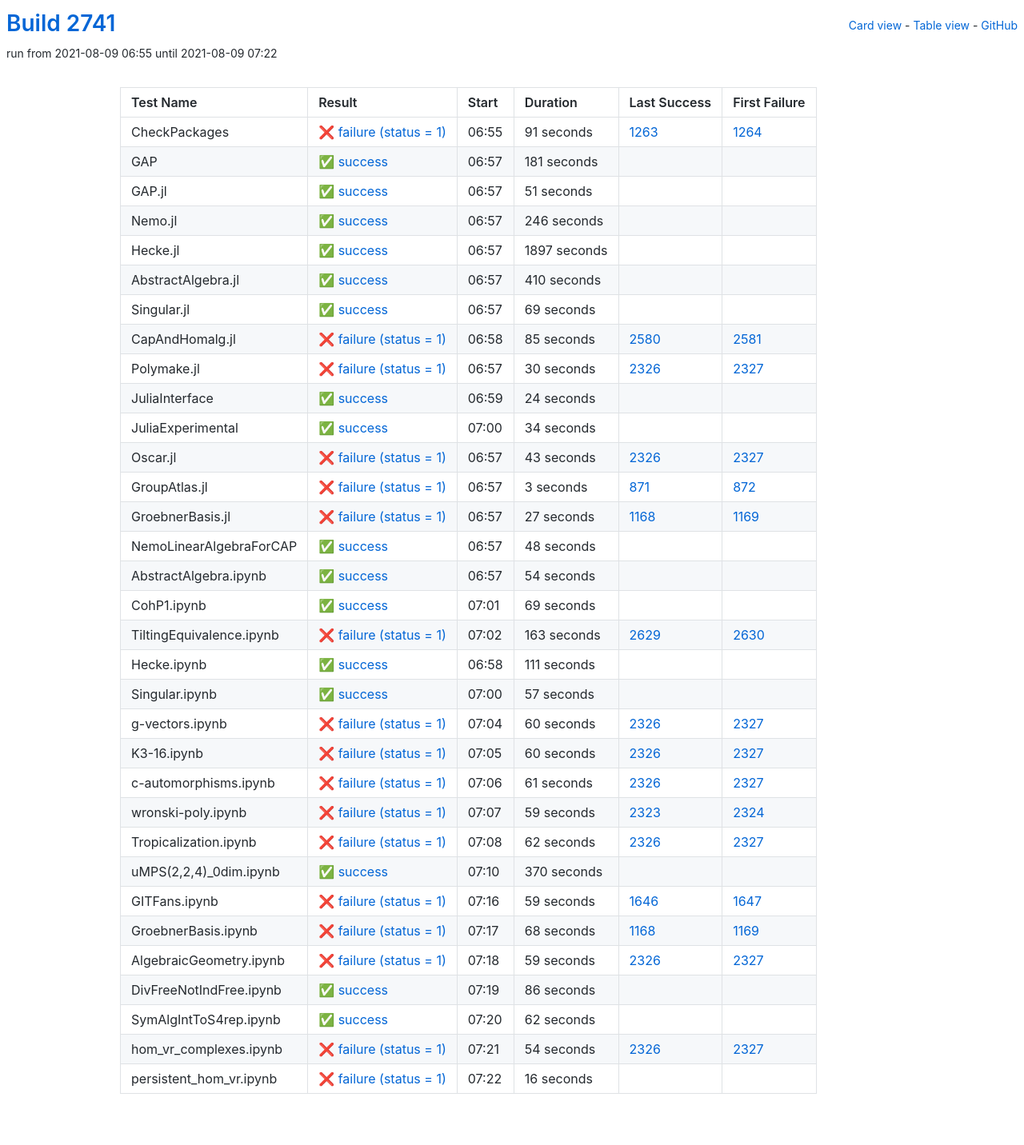
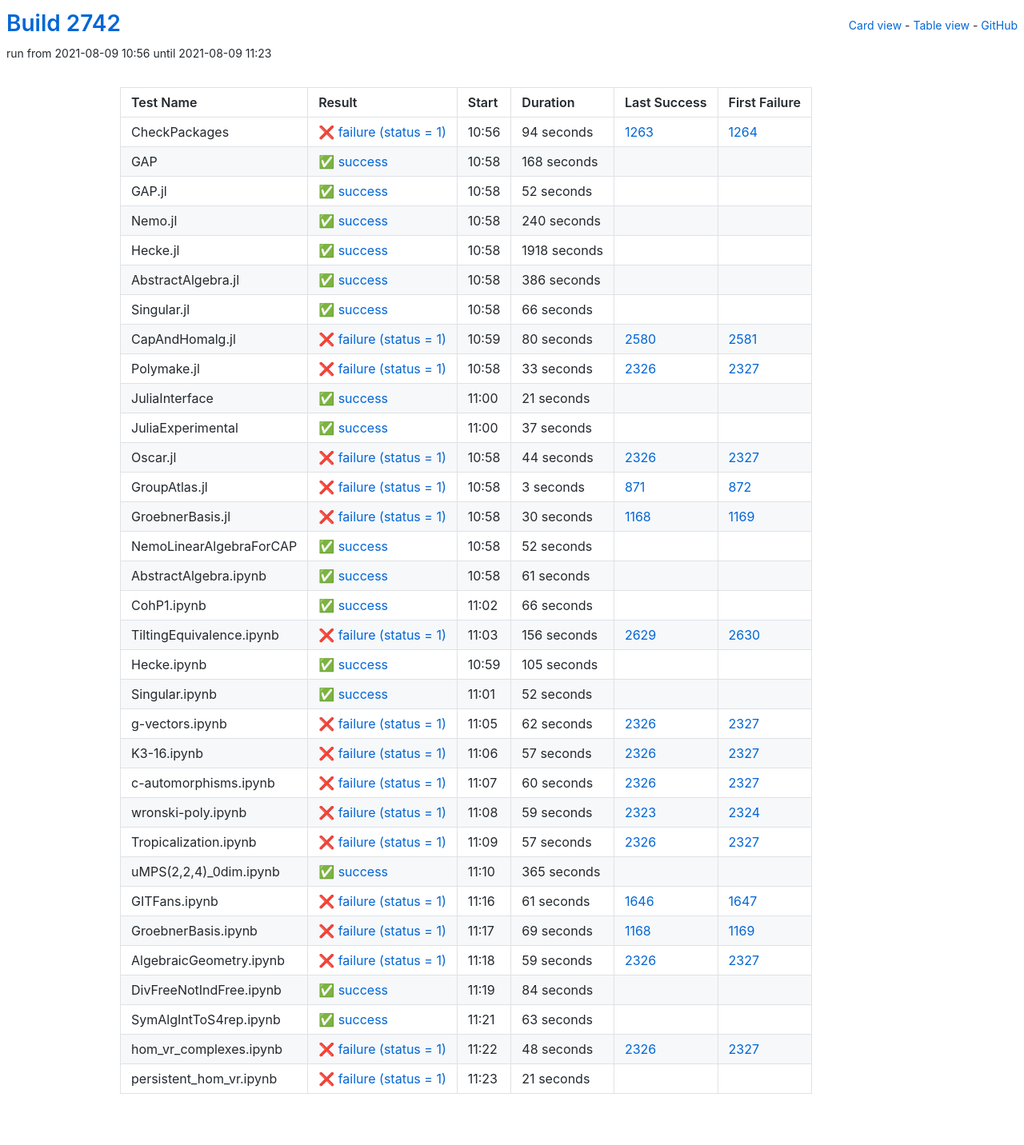
Before and after one commit to oscar-system/oscar-ci-status-stable, a Jekyll site: the page built from table.html, in a window 1280 px wide. Shown: the whole page at 80% size. Built offline with Jekyll 4.4.1, drawn with Linux system fonts in a browser that asks for light colours.

Commit message:
Build #2742

```diff
--- a/_data/ci.yml
+++ b/_data/ci.yml
@@ -1,6 +1,6 @@
 ---
-build: 2741
-build_url: https://oscarci.mathematik.uni-kl.de/job/oscar-stable/2741/
+build: 2742
+build_url: https://oscarci.mathematik.uni-kl.de/job/oscar-stable/2742/
 job: oscar-stable
 organization: oscar-system
 repo: oscar-ci-status-stable
@@ -8,152 +8,152 @@ repourl: https://github.com/oscar-system/oscar-ci-status-stable
 tests:
 - name: CheckPackages
   id: checkpackages
-  log: https://oscarci.mathematik.uni-kl.de/job/oscar-stable/2741/artifact/logs/build-2741/CheckPackages.log
-  start: 2021-08-09 06:55
+  log: https://oscarci.mathematik.uni-kl.de/job/oscar-stable/2742/artifact/logs/build-2742/CheckPackages.log
+  start: 2021-08-09 10:56
   success: false
   exitcode: 1
   status: failure
-  duration: 91
+  duration: 94
   last_success: 1263
   last_success_url: https://oscarci.mathematik.uni-kl.de/job/oscar-stable/1263/
   first_failure: 1264
   first_failure_url: https://oscarci.mathematik.uni-kl.de/job/oscar-stable/1264/
 - name: GAP
   id: gap
-  log: https://oscarci.mathematik.uni-kl.de/job/oscar-stable/2741/artifact/logs/build-2741/GAP.log
-  start: 2021-08-09 06:57
+  log: https://oscarci.mathematik.uni-kl.de/job/oscar-stable/2742/artifact/logs/build-2742/GAP.log
+  start: 2021-08-09 10:58
   success: true
   exitcode: 0
   status: success
-  duration: 181
+  duration: 168
   last_success: false
   last_success_url:
   first_failure: false
   first_failure_url:
 - name: GAP.jl
   id: gap-jl
-  log: https://oscarci.mathematik.uni-kl.de/job/oscar-stable/2741/artifact/logs/build-2741/GAP.jl.log
-  start: 2021-08-09 06:57
+  log: https://oscarci.mathematik.uni-kl.de/job/oscar-stable/2742/artifact/logs/build-2742/GAP.jl.log
+  start: 2021-08-09 10:58
   success: true
   exitcode: 0
   status: success
-  duration: 51
+  duration: 52
   last_success: false
   last_success_url:
   first_failure: false
   first_failure_url:
 - name: Nemo.jl
   id: nemo-jl
-  log: https://oscarci.mathematik.uni-kl.de/job/oscar-stable/2741/artifact/logs/build-2741/Nemo.jl.log
-  start: 2021-08-09 06:57
+  log: https://oscarci.mathematik.uni-kl.de/job/oscar-stable/2742/artifact/logs/build-2742/Nemo.jl.log
+  start: 2021-08-09 10:58
   success: true
   exitcode: 0
   status: success
-  duration: 246
+  duration: 240
   last_success: false
   last_success_url:
   first_failure: false
   first_failure_url:
 - name: Hecke.jl
   id: hecke-jl
-  log: https://oscarci.mathematik.uni-kl.de/job/oscar-stable/2741/artifact/logs/build-2741/Hecke.jl.log
-  start: 2021-08-09 06:57
+  log: https://oscarci.mathematik.uni-kl.de/job/oscar-stable/2742/artifact/logs/build-2742/Hecke.jl.log
+  start: 2021-08-09 10:58
   success: true
   exitcode: 0
   status: success
-  duration: 1897
+  duration: 1918
   last_success: false
   last_success_url:
   first_failure: false
   first_failure_url:
 - name: AbstractAlgebra.jl
   id: abstractalgebra-jl
-  log: https://oscarci.mathematik.uni-kl.de/job/oscar-stable/2741/artifact/logs/build-2741/AbstractAlgebra.jl.log
-  start: 2021-08-09 06:57
+  log: https://oscarci.mathematik.uni-kl.de/job/oscar-stable/2742/artifact/logs/build-2742/AbstractAlgebra.jl.log
+  start: 2021-08-09 10:58
   success: true
   exitcode: 0
   status: success
-  duration: 410
+  duration: 386
   last_success: false
   last_success_url:
   first_failure: false
   first_failure_url:
 - name: Singular.jl
   id: singular-jl
-  log: https://oscarci.mathematik.uni-kl.de/job/oscar-stable/2741/artifact/logs/build-2741/Singular.jl.log
-  start: 2021-08-09 06:57
+  log: https://oscarci.mathematik.uni-kl.de/job/oscar-stable/2742/artifact/logs/build-2742/Singular.jl.log
+  start: 2021-08-09 10:58
   success: true
   exitcode: 0
   status: success
-  duration: 69
+  duration: 66
   last_success: false
   last_success_url:
   first_failure: false
   first_failure_url:
 - name: CapAndHomalg.jl
   id: capandhomalg-jl
-  log: https://oscarci.mathematik.uni-kl.de/job/oscar-stable/2741/artifact/logs/build-2741/CapAndHomalg.jl.log
-  start: 2021-08-09 06:58
+  log: https://oscarci.mathematik.uni-kl.de/job/oscar-stable/2742/artifact/logs/build-2742/CapAndHomalg.jl.log
+  start: 2021-08-09 10:59
   success: false
   exitcode: 1
   status: failure
-  duration: 85
+  duration: 80
   last_success: 2580
   last_success_url: https://oscarci.mathematik.uni-kl.de/job/oscar-stable/2580/
   first_failure: 2581
   first_failure_url: https://oscarci.mathematik.uni-kl.de/job/oscar-stable/2581/
 - name: Polymake.jl
   id: polymake-jl
-  log: https://oscarci.mathematik.uni-kl.de/job/oscar-stable/2741/artifact/logs/build-2741/Polymake.jl.log
-  start: 2021-08-09 06:57
+  log: https://oscarci.mathematik.uni-kl.de/job/oscar-stable/2742/artifact/logs/build-2742/Polymake.jl.log
+  start: 2021-08-09 10:58
   success: false
   exitcode: 1
   status: failure
-  duration: 30
+  duration: 33
   last_success: 2326
   last_success_url: https://oscarci.mathematik.uni-kl.de/job/oscar-stable/2326/
   first_failure: 2327
   first_failure_url: https://oscarci.mathematik.uni-kl.de/job/oscar-stable/2327/
 - name: JuliaInterface
   id: juliainterface
-  log: https://oscarci.mathematik.uni-kl.de/job/oscar-stable/2741/artifact/logs/build-2741/JuliaInterface.log
-  start: 2021-08-09 06:59
+  log: https://oscarci.mathematik.uni-kl.de/job/oscar-stable/2742/artifact/logs/build-2742/JuliaInterface.log
+  start: 2021-08-09 11:00
   success: true
   exitcode: 0
   status: success
-  duration: 24
+  duration: 21
   last_success: false
   last_success_url:
   first_failure: false
   first_failure_url:
 - name: JuliaExperimental
   id: juliaexperimental
-  log: https://oscarci.mathematik.uni-kl.de/job/oscar-stable/2741/artifact/logs/build-2741/JuliaExperimental.log
-  start: 2021-08-09 07:00
+  log: https://oscarci.mathematik.uni-kl.de/job/oscar-stable/2742/artifact/logs/build-2742/JuliaExperimental.log
+  start: 2021-08-09 11:00
   success: true
   exitcode: 0
   status: success
-  duration: 34
+  duration: 37
   last_success: false
   last_success_url:
   first_failure: false
   first_failure_url:
 - name: Oscar.jl
   id: oscar-jl
-  log: https://oscarci.mathematik.uni-kl.de/job/oscar-stable/2741/artifact/logs/build-2741/Oscar.jl.log
-  start: 2021-08-09 06:57
+  log: https://oscarci.mathematik.uni-kl.de/job/oscar-stable/2742/artifact/logs/build-2742/Oscar.jl.log
+  start: 2021-08-09 10:58
   success: false
   exitcode: 1
   status: failure
-  duration: 43
+  duration: 44
   last_success: 2326
   last_success_url: https://oscarci.mathematik.uni-kl.de/job/oscar-stable/2326/
   first_failure: 2327
   first_failure_url: https://oscarci.mathematik.uni-kl.de/job/oscar-stable/2327/
 - name: GroupAtlas.jl
   id: groupatlas-jl
-  log: https://oscarci.mathematik.uni-kl.de/job/oscar-stable/2741/artifact/logs/build-2741/GroupAtlas.jl.log
-  start: 2021-08-09 06:57
+  log: https://oscarci.mathematik.uni-kl.de/job/oscar-stable/2742/artifact/logs/build-2742/GroupAtlas.jl.log
+  start: 2021-08-09 10:58
   success: false
   exitcode: 1
   status: failure
@@ -164,92 +164,116 @@ tests:
   first_failure_url: https://oscarci.mathematik.uni-kl.de/job/oscar-stable/872/
 - name: GroebnerBasis.jl
   id: groebnerbasis-jl
-  log: https://oscarci.mathematik.uni-kl.de/job/oscar-stable/2741/artifact/logs/build-2741/GroebnerBasis.jl.log
-  start: 2021-08-09 06:57
+  log: https://oscarci.mathematik.uni-kl.de/job/oscar-stable/2742/artifact/logs/build-2742/GroebnerBasis.jl.log
+  start: 2021-08-09 10:58
   success: false
   exitcode: 1
   status: failure
-  duration: 27
+  duration: 30
   last_success: 1168
   last_success_url: https://oscarci.mathematik.uni-kl.de/job/oscar-stable/1168/
   first_failure: 1169
   first_failure_url: https://oscarci.mathematik.uni-kl.de/job/oscar-stable/1169/
 - name: NemoLinearAlgebraForCAP
   id: nemolinearalgebraforcap
-  log: https://oscarci.mathematik.uni-kl.de/job/oscar-stable/2741/artifact/logs/build-2741/NemoLinearAlgebraForCAP.log
-  start: 2021-08-09 06:57
+  log: https://oscarci.mathematik.uni-kl.de/job/oscar-stable/2742/artifact/logs/build-2742/NemoLinearAlgebraForCAP.log
+  start: 2021-08-09 10:58
   success: true
   exitcode: 0
   status: success
-  duration: 48
+  duration: 52
   last_success: false
   last_success_url:
   first_failure: false
   first_failure_url:
 - name: AbstractAlgebra.ipynb
   id: abstractalgebra-ipynb
-  log: https://oscarci.mathematik.uni-kl.de/job/oscar-stable/2741/artifact/logs/build-2741/AbstractAlgebra.ipynb.log
-  start: 2021-08-09 06:57
+  log: https://oscarci.mathematik.uni-kl.de/job/oscar-stable/2742/artifact/logs/build-2742/AbstractAlgebra.ipynb.log
+  start: 2021-08-09 10:58
   success: true
   exitcode: 0
   status: success
-  duration: 54
+  duration: 61
   last_success: false
   last_success_url:
   first_failure: false
   first_failure_url:
 - name: CohP1.ipynb
   id: cohp1-ipynb
-  log: https://oscarci.mathematik.uni-kl.de/job/oscar-stable/2741/artifact/logs/build-2741/CohP1.ipynb.log
-  start: 2021-08-09 07:01
+  log: https://oscarci.mathematik.uni-kl.de/job/oscar-stable/2742/artifact/logs/build-2742/CohP1.ipynb.log
+  start: 2021-08-09 11:02
   success: true
   exitcode: 0
   status: success
-  duration: 69
+  duration: 66
   last_success: false
   last_success_url:
   first_failure: false
   first_failure_url:
 - name: TiltingEquivalence.ipynb
   id: tiltingequivalence-ipynb
-  log: https://oscarci.mathematik.uni-kl.de/job/oscar-stable/2741/artifact/logs/build-2741/TiltingEquivalence.ipynb.log
-  start: 2021-08-09 07:02
+  log: https://oscarci.mathematik.uni-kl.de/job/oscar-stable/2742/artifact/logs/build-2742/TiltingEquivalence.ipynb.log
+  start: 2021-08-09 11:03
   success: false
   exitcode: 1
   status: failure
-  duration: 163
+  duration: 156
   last_success: 2629
   last_success_url: https://oscarci.mathematik.uni-kl.de/job/oscar-stable/2629/
   first_failure: 2630
   first_failure_url: https://oscarci.mathematik.uni-kl.de/job/oscar-stable/2630/
 - name: Hecke.ipynb
   id: hecke-ipynb
-  log: https://oscarci.mathematik.uni-kl.de/job/oscar-stable/2741/artifact/logs/build-2741/Hecke.ipynb.log
-  start: 2021-08-09 06:58
+  log: https://oscarci.mathematik.uni-kl.de/job/oscar-stable/2742/artifact/logs/build-2742/Hecke.ipynb.log
+  start: 2021-08-09 10:59
   success: true
   exitcode: 0
   status: success
-  duration: 111
+  duration: 105
   last_success: false
   last_success_url:
   first_failure: false
   first_failure_url:
 - name: Singular.ipynb
   id: singular-ipynb
-  log: https://oscarci.mathematik.uni-kl.de/job/oscar-stable/2741/artifact/logs/build-2741/Singular.ipynb.log
-  start: 2021-08-09 07:00
+  log: https://oscarci.mathematik.uni-kl.de/job/oscar-stable/2742/artifact/logs/build-2742/Singular.ipynb.log
+  start: 2021-08-09 11:01
   success: true
   exitcode: 0
   status: success
-  duration: 57
+  duration: 52
   last_success: false
   last_success_url:
   first_failure: false
   first_failure_url:
 - name: g-vectors.ipynb
   id: g-vectors-ipynb
-  log: https://oscarci.mathematik.uni-kl.de/job/oscar-stable/2741/artifact/logs/build-2741/g-vectors.ipynb.log
-  start: 2021-08-09 07:04
+  log: https://oscarci.mathematik.uni-kl.de/job/oscar-stable/2742/artifact/logs/build-2742/g-vectors.ipynb.log
+  start: 2021-08-09 11:05
+  success: false
+  exitcode: 1
+  status: failure
+  duration: 62
+  last_success: 2326
+  last_success_url: https://oscarci.mathematik.uni-kl.de/job/oscar-stable/2326/
+  first_failure: 2327
+  first_failure_url: https://oscarci.mathematik.uni-kl.de/job/oscar-stable/2327/
+- name: K3-16.ipynb
+  id: k3-16-ipynb
+  log: https://oscarci.mathematik.uni-kl.de/job/oscar-stable/2742/artifact/logs/build-2742/K3-16.ipynb.log
+  start: 2021-08-09 11:06
+  success: false
+  exitcode: 1
+  status: failure
+  duration: 57
+  last_success: 2326
+  last_success_url: https://oscarci.mathematik.uni-kl.de/job/oscar-stable/2326/
+  first_failure: 2327
+  first_failure_url: https://oscarci.mathematik.uni-kl.de/job/oscar-stable/2327/
+- name: c-automorphisms.ipynb
+  id: c-automorphisms-ipynb
+  log: https://oscarci.mathematik.uni-kl.de/job/oscar-stable/2742/artifact/logs/build-2742/c-automorphisms.ipynb.log
+  start: 2021-08-09 11:07
   success: false
   exitcode: 1
   status: failure
@@ -258,34 +282,10 @@ tests:
   last_success_url: https://oscarci.mathematik.uni-kl.de/job/oscar-stable/2326/
   first_failure: 2327
   first_failure_url: https://oscarci.mathematik.uni-kl.de/job/oscar-stable/2327/
-- name: K3-16.ipynb
-  id: k3-16-ipynb
-  log: https://oscarci.mathematik.uni-kl.de/job/oscar-stable/2741/artifact/logs/build-2741/K3-16.ipynb.log
-  start: 2021-08-09 07:05
-  success: false
-  exitcode: 1
-  status: failure
-  duration: 60
-  last_success: 2326
-  last_success_url: https://oscarci.mathematik.uni-kl.de/job/oscar-stable/2326/
-  first_failure: 2327
-  first_failure_url: https://oscarci.mathematik.uni-kl.de/job/oscar-stable/2327/
-- name: c-automorphisms.ipynb
-  id: c-automorphisms-ipynb
-  log: https://oscarci.mathematik.uni-kl.de/job/oscar-stable/2741/artifact/logs/build-2741/c-automorphisms.ipynb.log
-  start: 2021-08-09 07:06
-  success: false
-  exitcode: 1
-  status: failure
-  duration: 61
-  last_success: 2326
-  last_success_url: https://oscarci.mathematik.uni-kl.de/job/oscar-stable/2326/
-  first_failure: 2327
-  first_failure_url: https://oscarci.mathematik.uni-kl.de/job/oscar-stable/2327/
 - name: wronski-poly.ipynb
   id: wronski-poly-ipynb
-  log: https://oscarci.mathematik.uni-kl.de/job/oscar-stable/2741/artifact/logs/build-2741/wronski-poly.ipynb.log
-  start: 2021-08-09 07:07
+  log: https://oscarci.mathematik.uni-kl.de/job/oscar-stable/2742/artifact/logs/build-2742/wronski-poly.ipynb.log
+  start: 2021-08-09 11:08
   success: false
   exitcode: 1
   status: failure
@@ -296,56 +296,56 @@ tests:
   first_failure_url: https://oscarci.mathematik.uni-kl.de/job/oscar-stable/2324/
 - name: Tropicalization.ipynb
   id: tropicalization-ipynb
-  log: https://oscarci.mathematik.uni-kl.de/job/oscar-stable/2741/artifact/logs/build-2741/Tropicalization.ipynb.log
-  start: 2021-08-09 07:08
+  log: https://oscarci.mathematik.uni-kl.de/job/oscar-stable/2742/artifact/logs/build-2742/Tropicalization.ipynb.log
+  start: 2021-08-09 11:09
   success: false
   exitcode: 1
   status: failure
-  duration: 62
+  duration: 57
   last_success: 2326
   last_success_url: https://oscarci.mathematik.uni-kl.de/job/oscar-stable/2326/
   first_failure: 2327
   first_failure_url: https://oscarci.mathematik.uni-kl.de/job/oscar-stable/2327/
 - name: uMPS(2,2,4)_0dim.ipynb
   id: umps-2-2-4-0dim-ipynb
-  log: https://oscarci.mathematik.uni-kl.de/job/oscar-stable/2741/artifact/logs/build-2741/uMPS-2-2-4-_0dim.ipynb.log
-  start: 2021-08-09 07:10
+  log: https://oscarci.mathematik.uni-kl.de/job/oscar-stable/2742/artifact/logs/build-2742/uMPS-2-2-4-_0dim.ipynb.log
+  start: 2021-08-09 11:10
   success: true
   exitcode: 0
   status: success
-  duration: 370
+  duration: 365
   last_success: false
   last_success_url:
   first_failure: false
   first_failure_url:
 - name: GITFans.ipynb
   id: gitfans-ipynb
-  log: https://oscarci.mathematik.uni-kl.de/job/oscar-stable/2741/artifact/logs/build-2741/GITFans.ipynb.log
-  start: 2021-08-09 07:16
+  log: https://oscarci.mathematik.uni-kl.de/job/oscar-stable/2742/artifact/logs/build-2742/GITFans.ipynb.log
+  start: 2021-08-09 11:16
   success: false
   exitcode: 1
   status: failure
-  duration: 59
+  duration: 61
   last_success: 1646
   last_success_url: https://oscarci.mathematik.uni-kl.de/job/oscar-stable/1646/
   first_failure: 1647
   first_failure_url: https://oscarci.mathematik.uni-kl.de/job/oscar-stable/1647/
 - name: GroebnerBasis.ipynb
   id: groebnerbasis-ipynb
-  log: https://oscarci.mathematik.uni-kl.de/job/oscar-stable/2741/artifact/logs/build-2741/GroebnerBasis.ipynb.log
-  start: 2021-08-09 07:17
+  log: https://oscarci.mathematik.uni-kl.de/job/oscar-stable/2742/artifact/logs/build-2742/GroebnerBasis.ipynb.log
+  start: 2021-08-09 11:17
   success: false
   exitcode: 1
   status: failure
-  duration: 68
+  duration: 69
   last_success: 1168
   last_success_url: https://oscarci.mathematik.uni-kl.de/job/oscar-stable/1168/
   first_failure: 1169
   first_failure_url: https://oscarci.mathematik.uni-kl.de/job/oscar-stable/1169/
 - name: AlgebraicGeometry.ipynb
   id: algebraicgeometry-ipynb
-  log: https://oscarci.mathematik.uni-kl.de/job/oscar-stable/2741/artifact/logs/build-2741/AlgebraicGeometry.ipynb.log
-  start: 2021-08-09 07:18
+  log: https://oscarci.mathematik.uni-kl.de/job/oscar-stable/2742/artifact/logs/build-2742/AlgebraicGeometry.ipynb.log
+  start: 2021-08-09 11:18
   success: false
   exitcode: 1
   status: failure
@@ -356,48 +356,48 @@ tests:
   first_failure_url: https://oscarci.mathematik.uni-kl.de/job/oscar-stable/2327/
 - name: DivFreeNotIndFree.ipynb
   id: divfreenotindfree-ipynb
-  log: https://oscarci.mathematik.uni-kl.de/job/oscar-stable/2741/artifact/logs/build-2741/DivFreeNotIndFree.ipynb.log
-  start: 2021-08-09 07:19
+  log: https://oscarci.mathematik.uni-kl.de/job/oscar-stable/2742/artifact/logs/build-2742/DivFreeNotIndFree.ipynb.log
+  start: 2021-08-09 11:19
   success: true
   exitcode: 0
   status: success
-  duration: 86
+  duration: 84
   last_success: false
   last_success_url:
   first_failure: false
   first_failure_url:
 - name: SymAlgIntToS4rep.ipynb
   id: symalginttos4rep-ipynb
-  log: https://oscarci.mathematik.uni-kl.de/job/oscar-stable/2741/artifact/logs/build-2741/SymAlgIntToS4rep.ipynb.log
-  start: 2021-08-09 07:20
+  log: https://oscarci.mathematik.uni-kl.de/job/oscar-stable/2742/artifact/logs/build-2742/SymAlgIntToS4rep.ipynb.log
+  start: 2021-08-09 11:21
   success: true
   exitcode: 0
   status: success
-  duration: 62
+  duration: 63
   last_success: false
   last_success_url:
   first_failure: false
   first_failure_url:
 - name: hom_vr_complexes.ipynb
   id: hom-vr-complexes-ipynb
-  log: https://oscarci.mathematik.uni-kl.de/job/oscar-stable/2741/artifact/logs/build-2741/hom_vr_complexes.ipynb.log
-  start: 2021-08-09 07:21
+  log: https://oscarci.mathematik.uni-kl.de/job/oscar-stable/2742/artifact/logs/build-2742/hom_vr_complexes.ipynb.log
+  start: 2021-08-09 11:22
   success: false
   exitcode: 1
   status: failure
-  duration: 54
+  duration: 48
   last_success: 2326
   last_success_url: https://oscarci.mathematik.uni-kl.de/job/oscar-stable/2326/
   first_failure: 2327
   first_failure_url: https://oscarci.mathematik.uni-kl.de/job/oscar-stable/2327/
 - name: persistent_hom_vr.ipynb
   id: persistent-hom-vr-ipynb
-  log: https://oscarci.mathematik.uni-kl.de/job/oscar-stable/2741/artifact/logs/build-2741/persistent_hom_vr.ipynb.log
-  start: 2021-08-09 07:22
+  log: https://oscarci.mathematik.uni-kl.de/job/oscar-stable/2742/artifact/logs/build-2742/persistent_hom_vr.ipynb.log
+  start: 2021-08-09 11:23
   success: false
   exitcode: 1
   status: failure
-  duration: 16
+  duration: 21
   last_success: false
   last_success_url:
   first_failure: false
```
Also changed, not shown: README.md.
